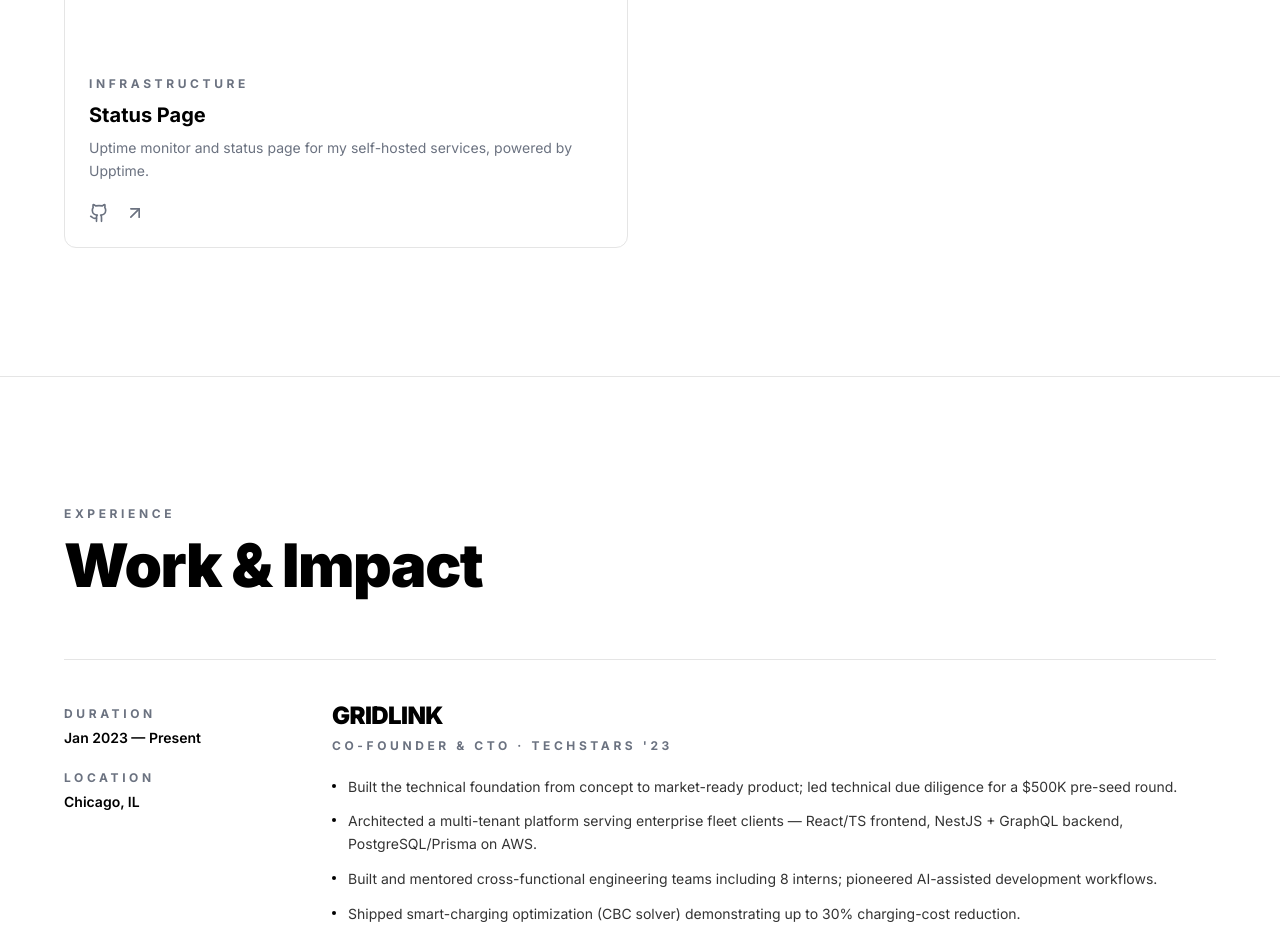
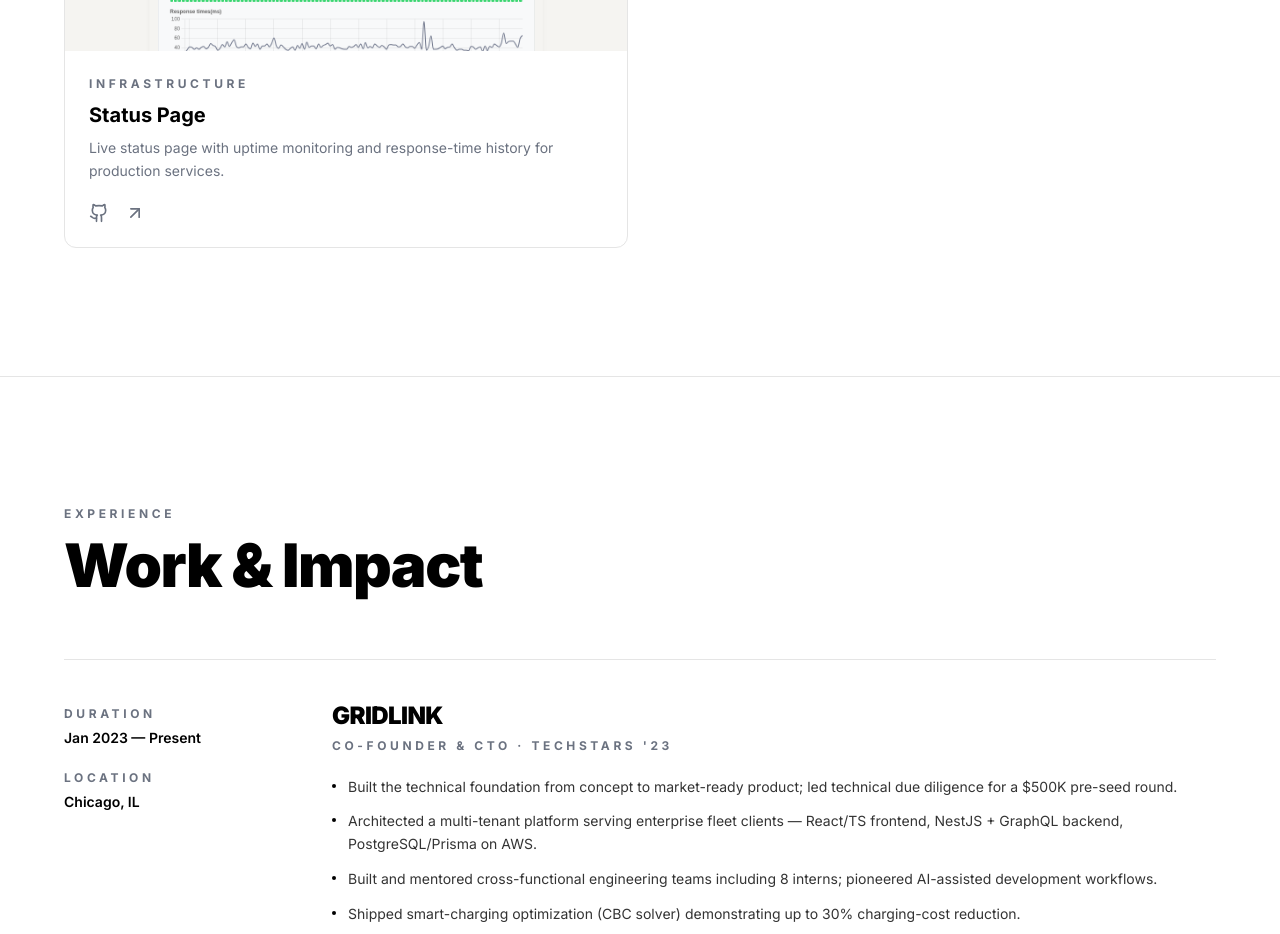
Before and after one commit to gabrielbryk/personal-website, a React (Vite) app: page / in a window 1280 px wide. Shown: the part 4180-5114 px from the top of the page. Built offline with nearby package versions, Linux system fonts and the light colour scheme.

Commit message:
Update project URLs and real status-page thumbnail
- agent-html liveUrl -> share.gridlink.dev; status liveUrl -> status.gridlink.co
- replace status placeholder with real screenshot (status.gridlink.co)
- status description updated to match the live page

```diff
--- a/src/data/content.ts
+++ b/src/data/content.ts
@@ -100,7 +100,7 @@
       "Claude Code plugin + Cloudflare Worker that renders agent output as styled HTML pages — shadcn/ui, Mermaid, charts, search, versioning.",
     image: "/projects/agent-html.png",
     repoUrl: "https://github.com/gabrielbryk/agent-html",
-    liveUrl: "https://share.gabebryk.com",
+    liveUrl: "https://share.gridlink.dev",
   },
   {
     title: "agents",
@@ -125,10 +125,10 @@
     title: "Status Page",
     category: "Infra",
     tag: "INFRASTRUCTURE",
-    description: "Uptime monitor and status page for my self-hosted services, powered by Upptime.",
+    description: "Live status page with uptime monitoring and response-time history for production services.",
     image: "/projects/status.png",
     repoUrl: "https://github.com/gabrielbryk/vigilant-octo-carnival",
-    liveUrl: "https://status.gabebryk.com",
+    liveUrl: "https://status.gridlink.co",
   },
 ];
 
```
Also changed, not shown: public/projects/status.png.
